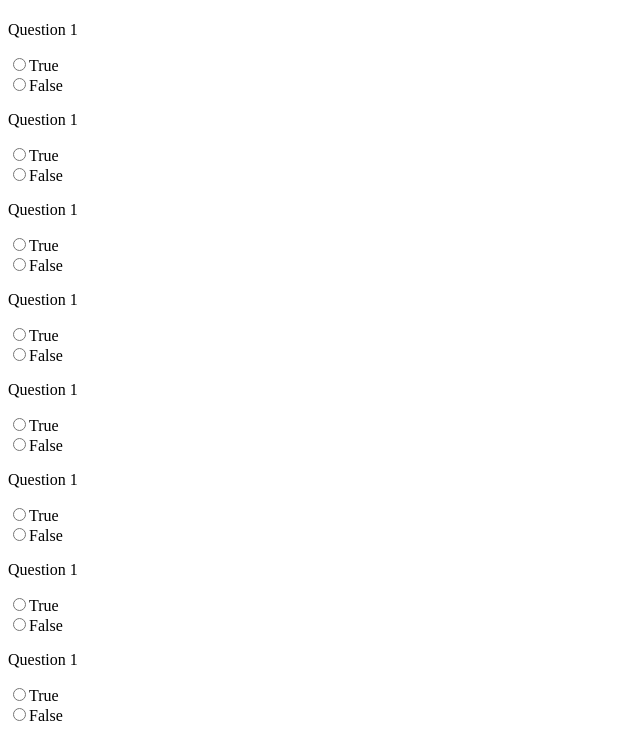
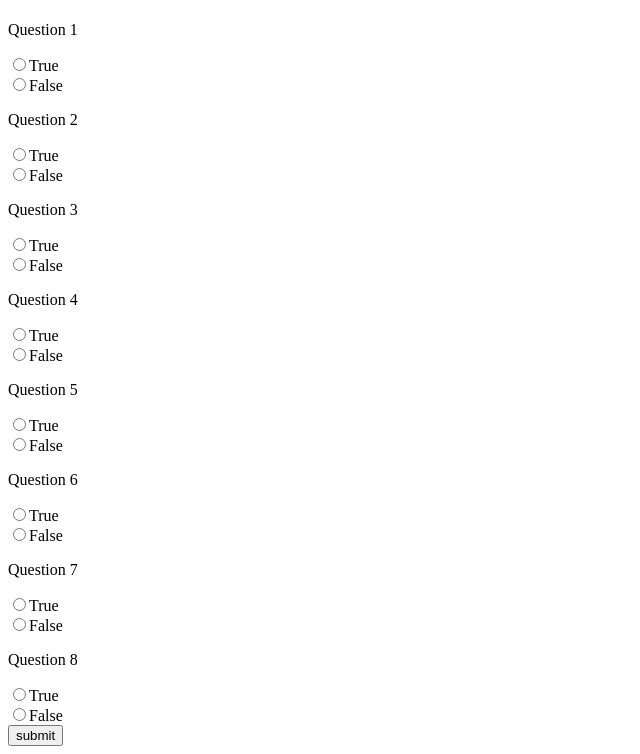
Before and after one commit to thomasxcox731/TriviaGame, a plain HTML site: page index.html in a window 1280 px wide. Shown: the part 59-813 px from the top of the page, without its empty margins (0-640 px from the left). Drawn offline with nearby package versions, Linux system fonts and the light colour scheme.

Commit message:
Back at it. Container div's added for each question so I can modify them with javascript later on.

```diff
--- a/index.html
+++ b/index.html
@@ -10,30 +10,49 @@
 
 <body>
     <h1>Trivia Game</h1>
+    <div class=question1>
         <p>Question 1</p>
         <input type="radio" name="answerId" value="true">True<br>
         <input type="radio" name="answerId" value="false">False<br>
-    <p>Question 1</p>
+    </div>
+    <div class=question2>
+        <p>Question 2</p>
         <input type="radio" name="answerId" value="true">True<br>
         <input type="radio" name="answerId" value="false">False<br>
-    <p>Question 1</p>
+    </div>
+    <div class=question3>
+        <p>Question 3</p>
         <input type="radio" name="answerId" value="true">True<br>
         <input type="radio" name="answerId" value="false">False<br>
-    <p>Question 1</p>
+    </div>
+    <div class=question4>
+        <p>Question 4</p>
         <input type="radio" name="answerId" value="true">True<br>
         <input type="radio" name="answerId" value="false">False<br>
-    <p>Question 1</p>
+    </div>
+    <div class=question5>
+        <p>Question 5</p>
         <input type="radio" name="answerId" value="true">True<br>
         <input type="radio" name="answerId" value="false">False<br>
-    <p>Question 1</p>
+    </div>
+    <div class=question6>
+        <p>Question 6</p>
         <input type="radio" name="answerId" value="true">True<br>
         <input type="radio" name="answerId" value="false">False<br>
-    <p>Question 1</p>
+    </div>
+    <div class=question7>
+        <p>Question 7</p>
         <input type="radio" name="answerId" value="true">True<br>
         <input type="radio" name="answerId" value="false">False<br>
-    <p>Question 1</p>
+    </div>
+    <div class=question8>
+        <p>Question 8</p>
         <input type="radio" name="answerId" value="true">True<br>
         <input type="radio" name="answerId" value="false">False<br>
+    </div>
+    <div class=submit>
+        <input type="submit" value="submit">
+    </div>
 
     <script src="https://cdnjs.cloudflare.com/ajax/libs/jquery/3.2.1/jquery.min.js"></script>
 
```
Lines whose indentation alone changed are shown as unchanged.
